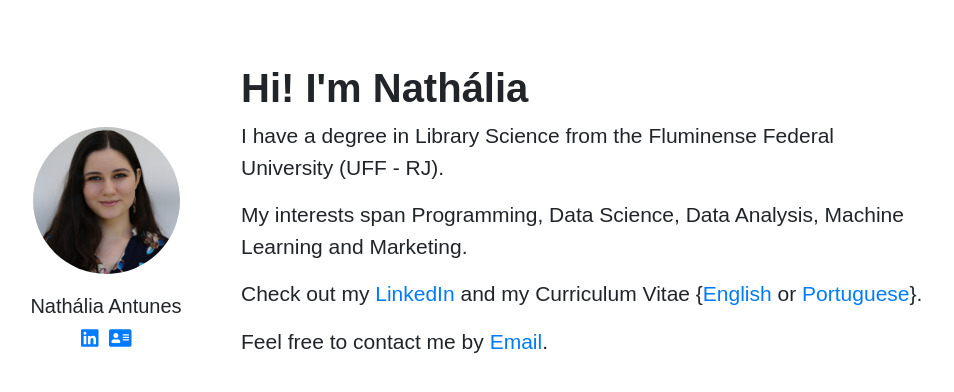
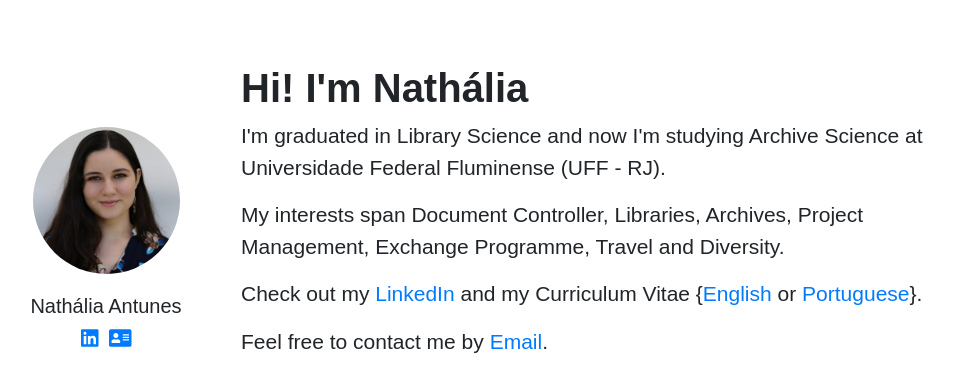
Before and after one commit to naantunes/naantunes.github.io, a Jekyll site: the page built from index.html, in a window 1280 px wide. Shown: the top 392 px of the page, without its empty margins (174-1128 px from the left). Built offline with Jekyll 4.4.1, drawn with Linux system fonts in a browser that asks for light colours; nearby versions of some CDN libraries.

Commit message:
up index

```diff
--- a/_includes/social.html
+++ b/_includes/social.html
@@ -1,6 +1,6 @@
 <div class="social">
 	<h5>
 	  <a href="https://linkedin.com/in/nathaliaantunesdasilva"><i class="fab fa-linkedin"></i></a>
-	  <a href="http://lattes.cnpq.br/1250473496326969"><i class="fas fa-address-card"></i></a>
+	  <a href="http://lattes.cnpq.br/5452418066254260"><i class="fas fa-address-card"></i></a>
 	</h5>
 </div>
--- a/index.html
+++ b/index.html
@@ -12,8 +12,8 @@ layout: layout
     </div>
     <div class="col-md-9">
       <h1><strong>Hi! I'm Nathália</strong></h1>
-      <p>I have a degree in Library Science from the Fluminense Federal University (UFF - RJ).
-      <p>My interests span Programming, Data Science, Data Analysis, Machine Learning and Marketing.</p>
+      <p>I'm graduated in Library Science and now I'm studying Archive Science at Universidade Federal Fluminense (UFF - RJ).
+      <p>My interests span Document Controller, Libraries, Archives, Project Management, Exchange Programme, Travel and Diversity.</p>
     	<p>Check out my <a href="https://www.linkedin.com/in/nathaliaantunesdasilva/">LinkedIn</a> and my Curriculum Vitae {<a href="{{ site.baseurl }}static/cv_en.pdf">English</a> or <a href="{{ site.baseurl }}static/cv_pt.pdf">Portuguese</a>}.</p>
       <p>Feel free to contact me by <a href="mailto:nathalia.antunes01@gmail.com">Email</a>.</p>
       </br>
```
